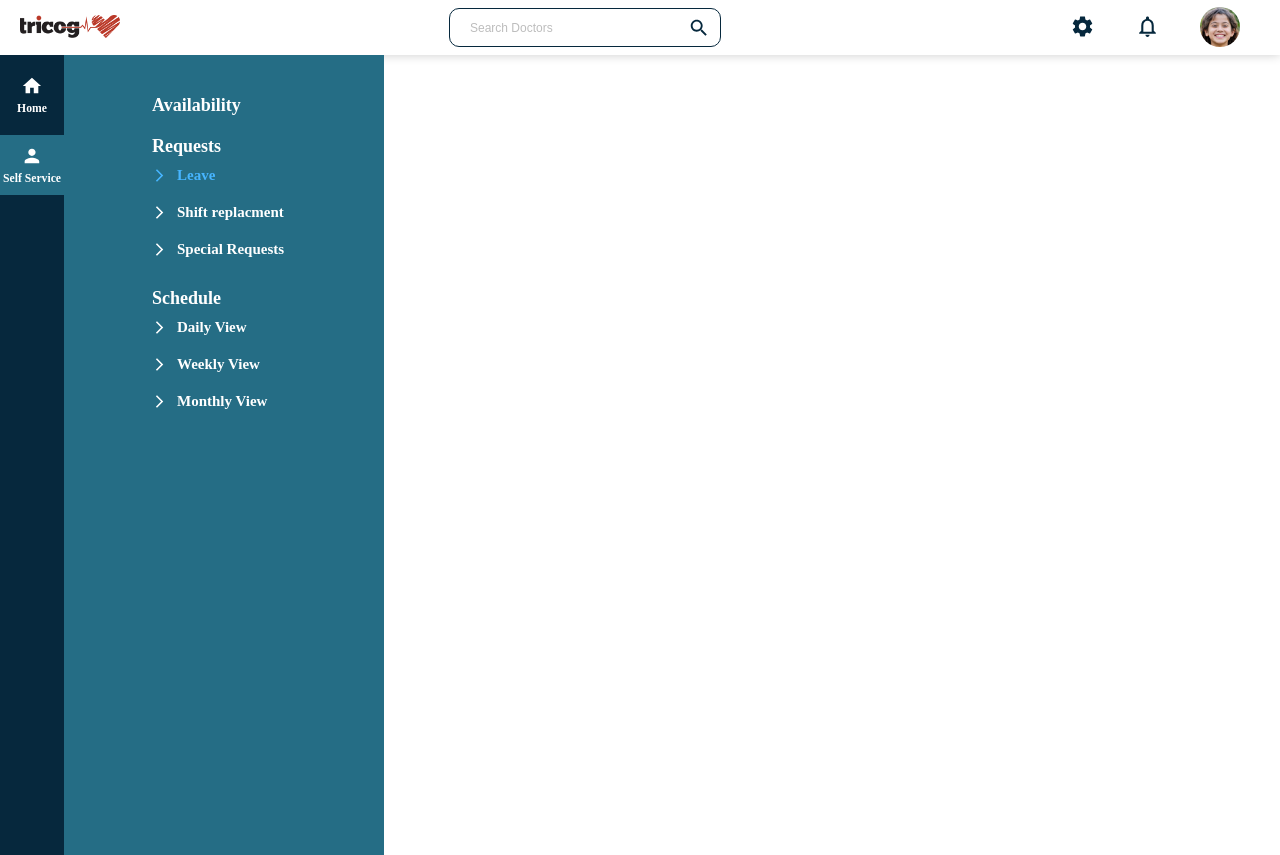
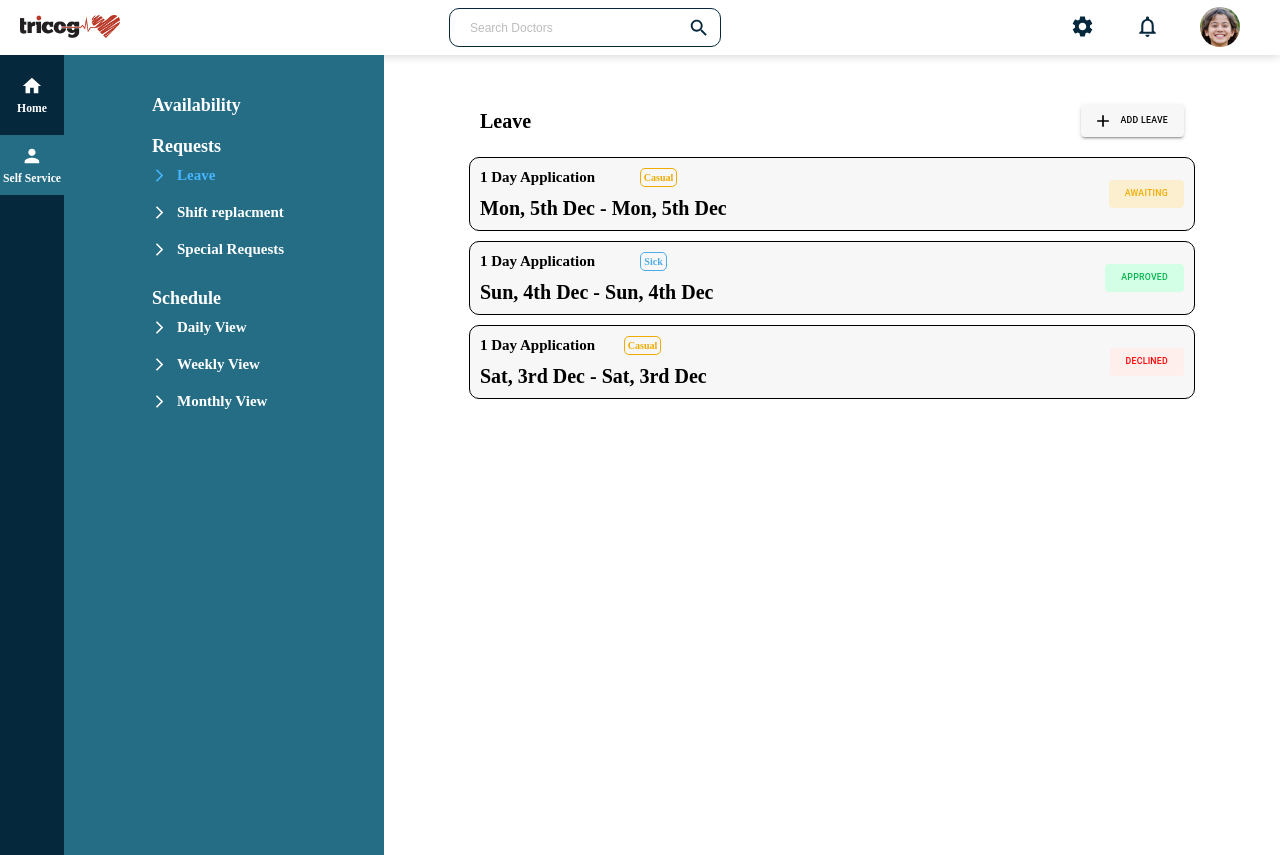
Before and after one commit to Sneha-Shaw/shift_frontend, a React (Create React App) app: page /self-service/requests/l in a window 1280 px wide. Built offline with nearby package versions, Linux system fonts and the light colour scheme.

Commit message:
`feat`:`leave list`

```diff
--- a/src/pages/Leave/Leave.js
+++ b/src/pages/Leave/Leave.js
@@ -2,13 +2,88 @@ import React from 'react'
 import useStyles from './styles'
 import Sidebar from '../../components/Sidebar/Sidebar'
 import SubSidebar from '../../components/SubSidebar/SubSidebar'
+import AddIcon from '@mui/icons-material/Add';
+import { Button } from '@mui/material';
 
 const Leave = () => {
     const classes = useStyles()
+    // array of leave duration start date end date type of leave and leave declined or approved
+    const leave = [
+        {
+            startDate: "Mon, 5th Dec",
+            endDate: "Mon, 5th Dec",
+            duration: "1 Day",
+            type: "Casual",
+            status: "awaiting"
+        },
+        {
+            startDate: "Sun, 4th Dec",
+            endDate: "Sun, 4th Dec",
+            duration: "1 Day",
+            type: "Sick",
+            status: "approved"
+        },
+        {
+            startDate: "Sat, 3rd Dec",
+            endDate: "Sat, 3rd Dec",
+            duration: "1 Day",
+            type: "Casual",
+            status: "declined"
+        }
+    ]
     return (
         <div className={classes.root}>
             <Sidebar />
             <SubSidebar />
+            <div className={classes.main}>
+                <div className={classes.main__header}>
+                    <h1>Leave</h1>
+                    <div className={classes.main__header__buttons}>
+                        <Button
+                            variant="contained"
+                            startIcon={<AddIcon />}
+                            className={classes.main__header__buttons__add}
+                        >
+                            Add Leave
+                        </Button>
+                    </div>
+                </div>
+                <div className={classes.main__content}>
+                    {
+                        leave.map((item, index) => (
+                            <div className={classes.main__content__item} key={index}>
+                                <div className={classes.main__content__item__left}>
+                                    <div>
+                                    <h2>{item.duration} Application</h2>
+                                    <p
+                                    style={{
+                                        color: item.type === "Casual" ? "#F0AB00" : "#4BACE8",
+                                        border: item.type=== "Casual"? "1px solid #F0AB00": "1px solid #4BACE8",
+                                        padding: "0.3rem",
+                                        borderRadius: ".5rem",
+                                    }}
+                                    >{item.type}</p>
+                                    </div>
+                                    <p>{item.startDate} - {item.endDate}</p>
+                                </div>
+                                <div className={classes.main__content__item__right}>
+                                    <Button variant="contained"
+                                    sx={{
+                                        background: item.status === "awaiting" ? "#FCEFCF" : item.status === "approved" ? "#D4FFE7" : "#FEEFED",
+                                        color: item.status === "awaiting" ? "#F0AB00" : item.status === "approved" ? "#00B74A" : "#FF0000",
+                                        '&:hover':{
+                                            background: item.status === "awaiting" ? "#FCEFCF" : item.status === "approved" ? "#D4FFE7" : "#FEEFED",
+                                            color: item.status === "awaiting" ? "#F0AB00" : item.status === "approved" ? "#00B74A" : "#FF0000",
+                                        }
+                                    }}
+                                    >{item.status}</Button>
+                                </div>
+                            </div>
+                        ))
+                    }
+                </div>
+            </div>
+
         </div>
     )
 }
--- a/src/pages/Leave/styles.js
+++ b/src/pages/Leave/styles.js
@@ -1,10 +1,110 @@
 
 import { makeStyles } from "@mui/styles";
 export default makeStyles((theme) => ({
-   root:{
+    root: {
         width: "100%",
         height: "100vh",
         display: "flex",
 
-   }
+    },
+    main: {
+        width: "55%",
+        height: "60%",
+        display: "flex",
+        flexDirection: "column",
+        alignItems: "center",
+        // justifyContent: "center",
+        margin: "3rem auto",
+        // background: "#f7f7f7",
+        borderRadius: "1rem",
+        padding: "2rem",
+        '&>h1': {
+            fontSize: "3rem",
+            fontWeight: "bold",
+            marginBottom: "2rem",
+
+        },
+        '&>p': {
+            fontSize: "1.5rem",
+            fontWeight: "bold",
+            marginBottom: "2rem",
+        },
+    },
+
+    main__header: {
+        width: "100%",
+        display: "flex",
+        justifyContent: "space-between",
+        alignItems: "center",
+        '&>h1': {
+            fontSize: "2rem",
+            fontWeight: "bold",
+        },
+        '& button': {
+            background: "#f7f7f7",
+            color: "#000",
+            '&:hover': {
+                background: "#f7f7f7",
+                color: "#000",
+            }
+        }
+    },
+    main__content: {
+        width: "100%",
+        display: "flex",
+        flexDirection: "column",
+        alignItems: "center",
+        justifyContent: "center",
+        marginTop: "2rem",
+        '&>div': {
+            width: "100%",
+            display: "flex",
+            justifyContent: "space-between",
+            alignItems: "center",
+            padding: "1rem",
+            background: "#f7f7f7",
+            borderRadius: "1rem",
+            marginBottom: "1rem",
+            border: "1px solid",
+            '&>div': {
+                display: "flex",
+                flexDirection: "column",
+                '&>h2': {
+                    fontSize: "1.5rem",
+                    fontWeight: "bold",
+                },
+                '&>p': {
+                    fontSize: "2rem",
+                    fontWeight: "bold",
+                    color: "#000",
+                },
+            },
+            '& button': {
+                boxShadow: "none",
+                '&:hover': {
+                    boxShadow: "none",
+                    cursor: "text"
+                }
+            }
+
+        }
+    },
+    main__content__item__left: {
+        display: "flex",
+        flexDirection: "column",
+        '&>div': {
+            display: "flex",
+            alignItems: "center",
+            marginBottom: "1rem",
+            width: "80%",
+            justifyContent: "space-between",
+            '&>p': {
+                fontSize: "1rem",
+                fontWeight: "bold",
+                color: "#000",
+                marginLeft: "1rem",
+            }
+        }
+    }
+
 }))
```
Lines whose indentation alone changed are shown as unchanged.
